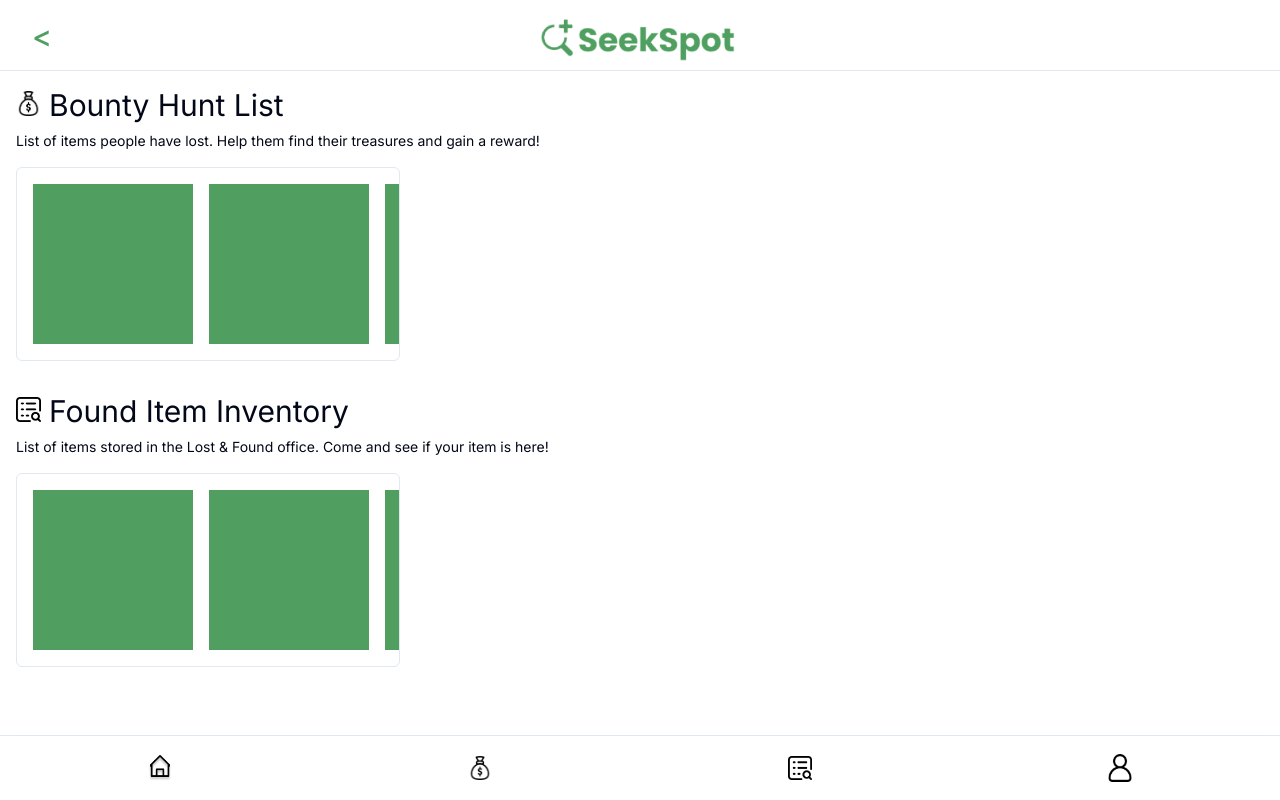
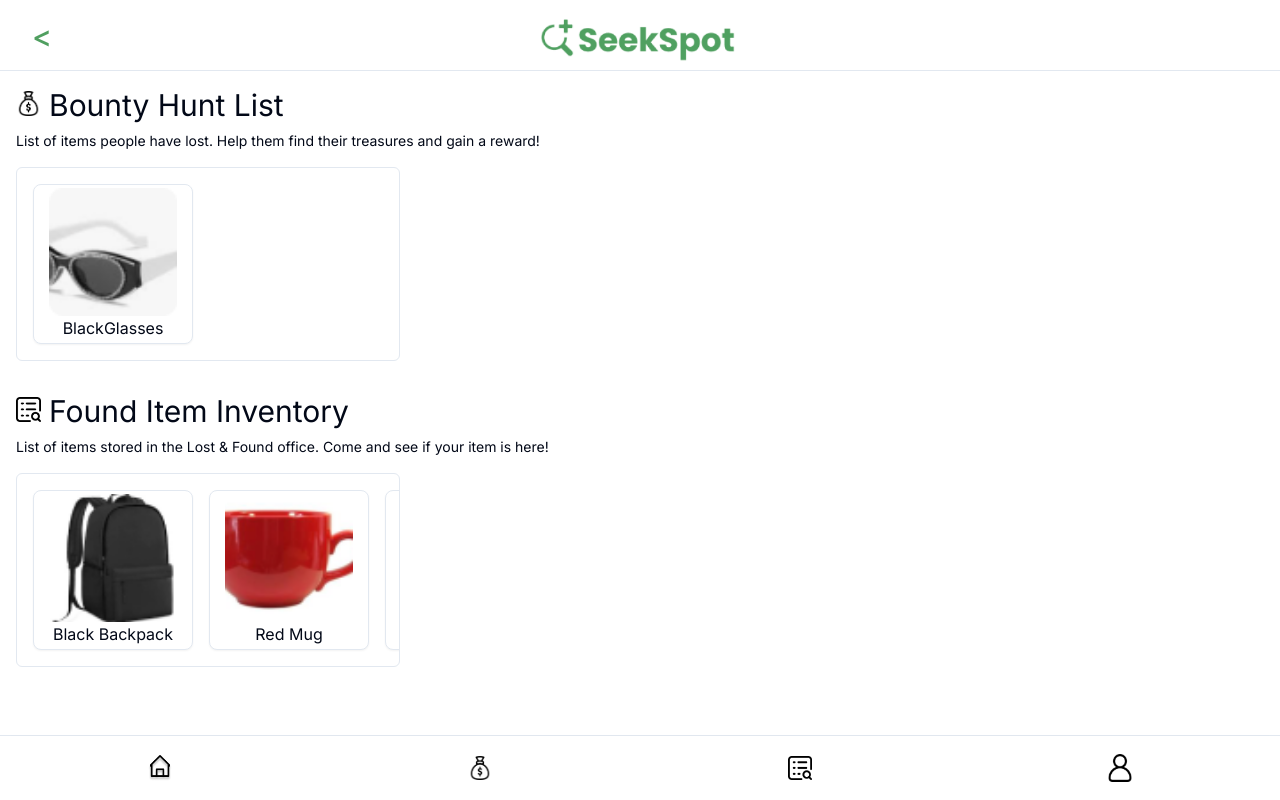
Before and after one commit to SRID-SeekSpot/SeekSpotV1, a Next.js app: page /specialist/dashboard in a window 1280 px wide. Built offline with nearby package versions, Linux system fonts and the light colour scheme.

Commit message:
dashboard layout

```diff
--- a/app/constants/BountyItems.ts
+++ b/app/constants/BountyItems.ts
@@ -4,8 +4,6 @@ export const BOUNTY_ITEMS = [
         name: "Black Backpack",
         imgSrc: "/bountyItems/BlackBackpack.png",
         description: "16 inch x 13 inch",
-        color: "Blue",
-        category: "Clothing",
         price: 21.0,
         color: "Black",
         category: "Cloth",
@@ -19,8 +17,6 @@ export const BOUNTY_ITEMS = [
         name: "Red Mug",
         imgSrc: "/bountyItems/RedMug.png",
         description: "500ml",
-        color: "Blue",
-        category: "Clothing",
         price: 20.0,
         color: "Red",
         category: "Bottles",
@@ -34,8 +30,6 @@ export const BOUNTY_ITEMS = [
         name: "Blue Waterbottle",
         imgSrc: "/bountyItems/BlueWaterbottle.png",
         description: "500 ml, silver bottle cap",
-        color: "Blue",
-        category: "Clothing",
         price: 19.0,
         color: "Blue",
         category: "Bottles",
@@ -49,8 +43,6 @@ export const BOUNTY_ITEMS = [
         name: "Silver Smartphone",
         imgSrc: "/bountyItems/SilverSmartphone.png",
         description: "iPhone 7 ",
-        color: "Blue",
-        category: "Clothing",
         price: 19.0,
         color: "White",
         category: "Phone",
@@ -65,8 +57,6 @@ export const BOUNTY_ITEMS = [
         name: "BlackGlasses",
         imgSrc: "/bountyItems/BlackGlasses.png",
         description: "Black glasses with silver decoration",
-        color: "Blue",
-        category: "Clothing",
         price: 15.0,
         color: "black",
         category: "Cloth",
--- a/app/specialist/dashboard/page.tsx
+++ b/app/specialist/dashboard/page.tsx
@@ -7,9 +7,13 @@ import Navbar from "@/components/general/navbar";
 import { Button } from "@/components/ui/button";
 import { ScrollArea, ScrollBar } from "@/components/ui/scroll-area";
 import { SPECIALIST_ROUTES } from "@/app/constants/SpecialistRoutes";
+import { BOUNTY_ITEMS } from "@/app/constants/BountyItems";
+import LostItemDetailPage from "../lostItemDetail/page";
+import BountyHuntListItem from "@/components/general/bountyhuntListItem";
+import SquareListItem from "@/components/general/squareListItem";
 
 // Popup component
-const Popup = ({ onClose }) => {
+const Popup = ({}) => {
     return (
         <div className="fixed inset-0 bg-gray-600 bg-opacity-50 flex justify-center items-center z-10">
             <div className="bg-white p-5 rounded-lg shadow-lg text-center">
@@ -28,17 +32,21 @@ export default function Home() {
     // Icon Src and Route for Navigation Bar
     const navButtons = SPECIALIST_ROUTES;
 
-    const bountyHuntList = [{}, {}, {}, {}];
-    const foundItemList = [{}, {}, {}, {}];
+    const allItems = BOUNTY_ITEMS;
+
+    const bountyHuntList = allItems.filter((item) => {
+        return item.id.charAt(0) == "l";
+    });
+    const foundItemList = allItems.filter((item) => {
+        return item.id.charAt(0) == "f";
+    });
+
     useEffect(() => {
-        // 只在客户端执行
         const showPopup = localStorage.getItem("showPopup");
         if (showPopup === null) {
-            // 如果在 localStorage 中找不到 unread，那么设置它为 "true"
             localStorage.setItem("showPopup", "false");
             setShowPopup(false);
         } else {
-            // 如果找到了，根据存储的值设置状态
             setShowPopup(showPopup === "true");
         }
     }, []);
@@ -75,7 +83,7 @@ export default function Home() {
                         <ScrollArea className="w-96 whitespace-nowrap rounded-md border">
                             <div className="flex w-max space-x-4 p-4">
                                 {bountyHuntList.map((item) => (
-                                    <div className="h-40 w-40 bg-grass"></div>
+                                    <SquareListItem {...item} />
                                 ))}
                             </div>
                             <ScrollBar orientation="horizontal" />
@@ -103,7 +111,7 @@ export default function Home() {
                         <ScrollArea className="w-96 whitespace-nowrap rounded-md border">
                             <div className="flex w-max space-x-4 p-4">
                                 {foundItemList.map((item) => (
-                                    <div className="h-40 w-40 bg-grass"></div>
+                                    <SquareListItem {...item} />
                                 ))}
                             </div>
                             <ScrollBar orientation="horizontal" />
--- /dev/null
+++ b/components/general/squareListItem.tsx
@@ -0,0 +1,38 @@
+import React from "react";
+import Image from "next/image";
+import { Card } from "@/components/ui/card";
+
+export interface SquareListItemProps {
+    name: string;
+    imgSrc: string;
+    onClick?: any;
+}
+
+const SquareListItem: React.FC<SquareListItemProps> = ({
+    name,
+    imgSrc,
+    onClick,
+    ...props
+}) => {
+    return (
+        <Card
+            className="flex items-center justify-center p-1 w-40 h-40"
+            onClick={onClick}
+        >
+            <div className="flex flex-col items-center justify-center">
+                <div className="w-32 h-32 items-center justify-cente rounded-mdr">
+                    <Image
+                        alt={name}
+                        src={imgSrc}
+                        layout="responsive"
+                        width={24}
+                        height={24}
+                    />
+                </div>
+                <p>{name}</p>
+            </div>
+        </Card>
+    );
+};
+
+export default SquareListItem;
```
